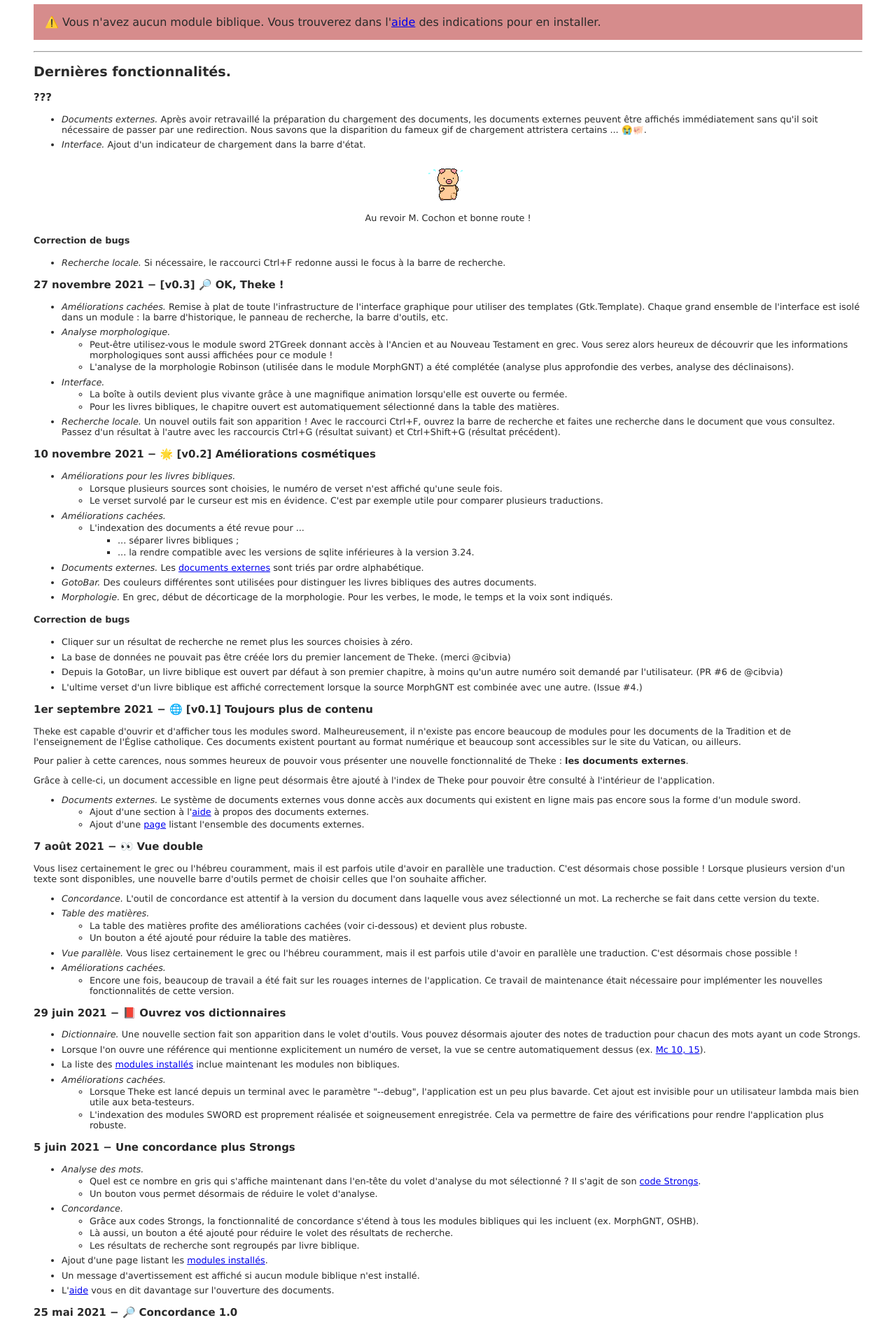
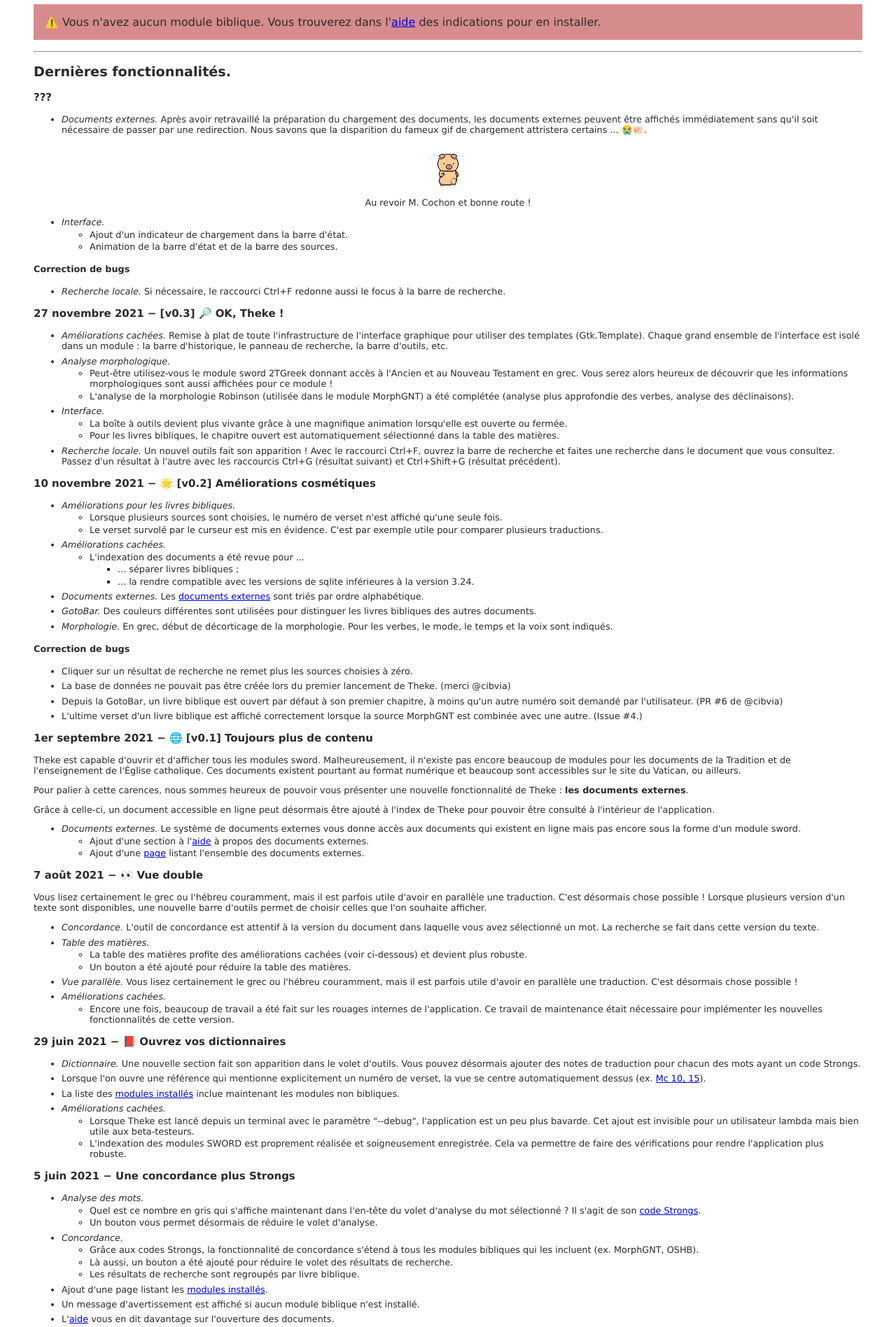
Before and after one commit to a2ohm/theke, a Python web app: template assets/templates/welcome.html.j2 in a window 1280 px wide. Shown: the part 131-2028 px from the top of the page at 70% size. Run offline with Jinja, Linux system fonts and the light colour scheme; the template is opened without the code that fills it, so the values that code supplies are empty.

Commit message:
Update the logbook (transitions)

```diff
--- a/assets/templates/logbook.html
+++ b/assets/templates/logbook.html
@@ -1,11 +1,19 @@
 <h3>???</h3>
 <ul>
     <li><em>Documents externes.</em> Après avoir retravaillé la préparation du chargement des documents, les documents externes peuvent être affichés immédiatement sans qu'il soit nécessaire de passer par une redirection. Nous savons que la disparition du fameux gif de chargement attristera certains ... 😭️🐖️.</li>
-    <li><em>Interface.</em> Ajout d'un indicateur de chargement dans la barre d'état.</li>
 </ul>
 
 <p class="center"><img src="theke:/app/assets/img/loading.gif" /></p>
 <p class="center">Au revoir M. Cochon et bonne route !</p>
+
+<ul>
+    <li><em>Interface.</em>
+        <ul>
+            <li>Ajout d'un indicateur de chargement dans la barre d'état.</li>
+            <li>Animation de la barre d'état et de la barre des sources.</li>
+        </ul>
+    </li>
+</ul>
 
 <h4>Correction de bugs</h4>
 <ul>
```
